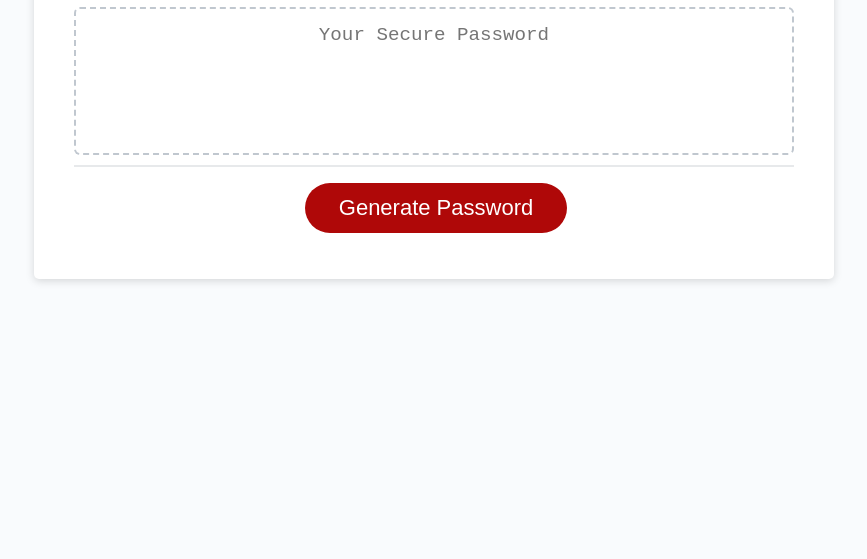
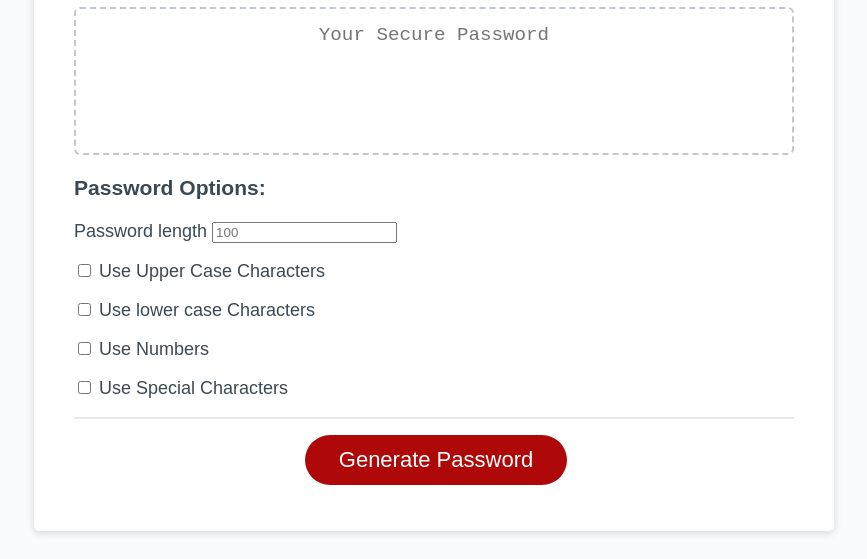
Before and after one commit to chris79kennard/Password-Generator, a plain HTML site: page index.html in a window 1280 px wide. Shown: the part 241-800 px from the top of the page, without its empty margins (206-1073 px from the left). Drawn offline with Linux system fonts and the light colour scheme.

Commit message:
updated password options

```diff
--- a/index.html
+++ b/index.html
@@ -24,6 +24,28 @@
             aria-label="Generated Password"
           ></textarea>
         </div>
+        <h3>Password Options:</h3>
+        <p>
+          <label for="Length">Password length</label>
+          <!-- This element has a CSS declaration of `cursor: text` -->
+          <input id="Length" type="text" placeholder="100" />
+        </p>
+        <p>
+          <input class="checkbox" id="Uppercase" type="checkbox" />
+          <label for="Uppercase">Use Upper Case Characters</label>
+        </p>
+        <p>
+          <input class="checkbox" id="Lowercase" type="checkbox" />
+          <label for="Lowercase"> Use lower case Characters</label>
+        </p>
+        <p>
+          <input class="checkbox" id="Numbers" type="checkbox" />
+          <label for="Numbers">Use Numbers</label>
+        </p>
+        <p>
+          <input class="checkbox" id="Special" type="checkbox" />
+          <label for="Special">Use Special Characters</label>
+        </p>
         <div class="card-footer">
           <button id="generate" class="btn">Generate Password</button>
         </div>
```
